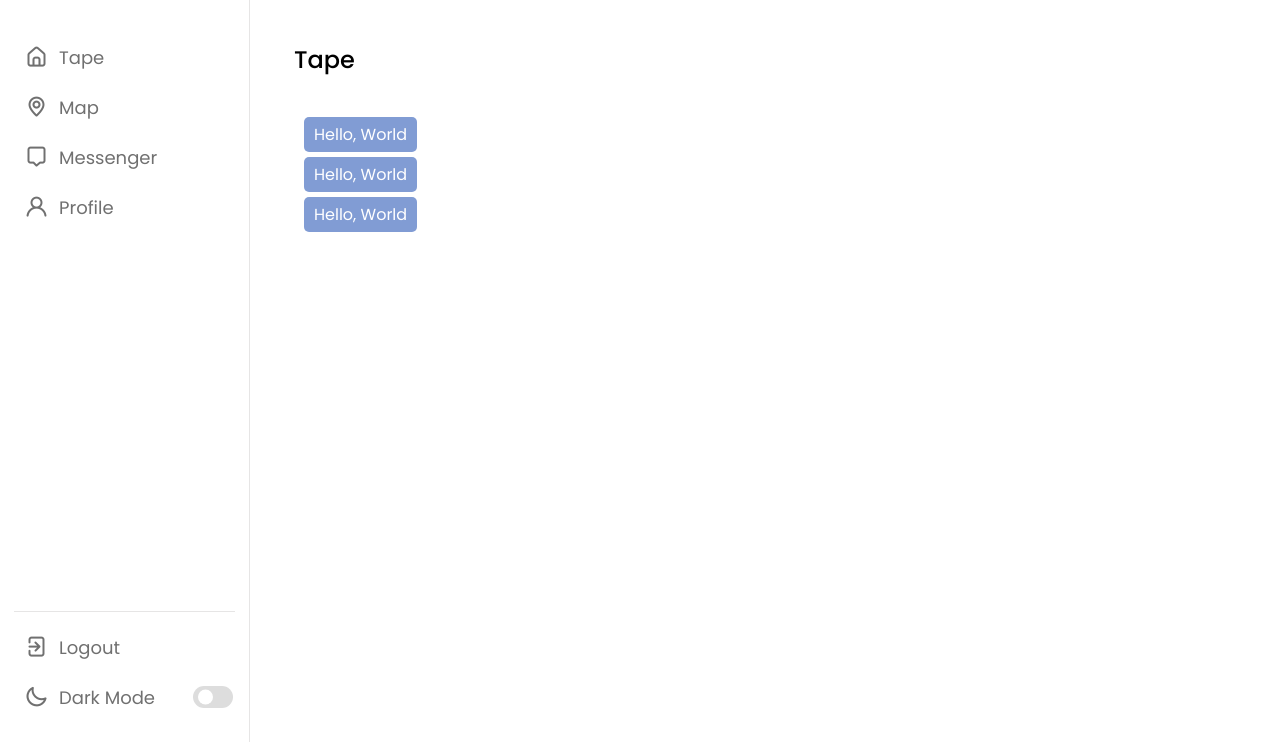
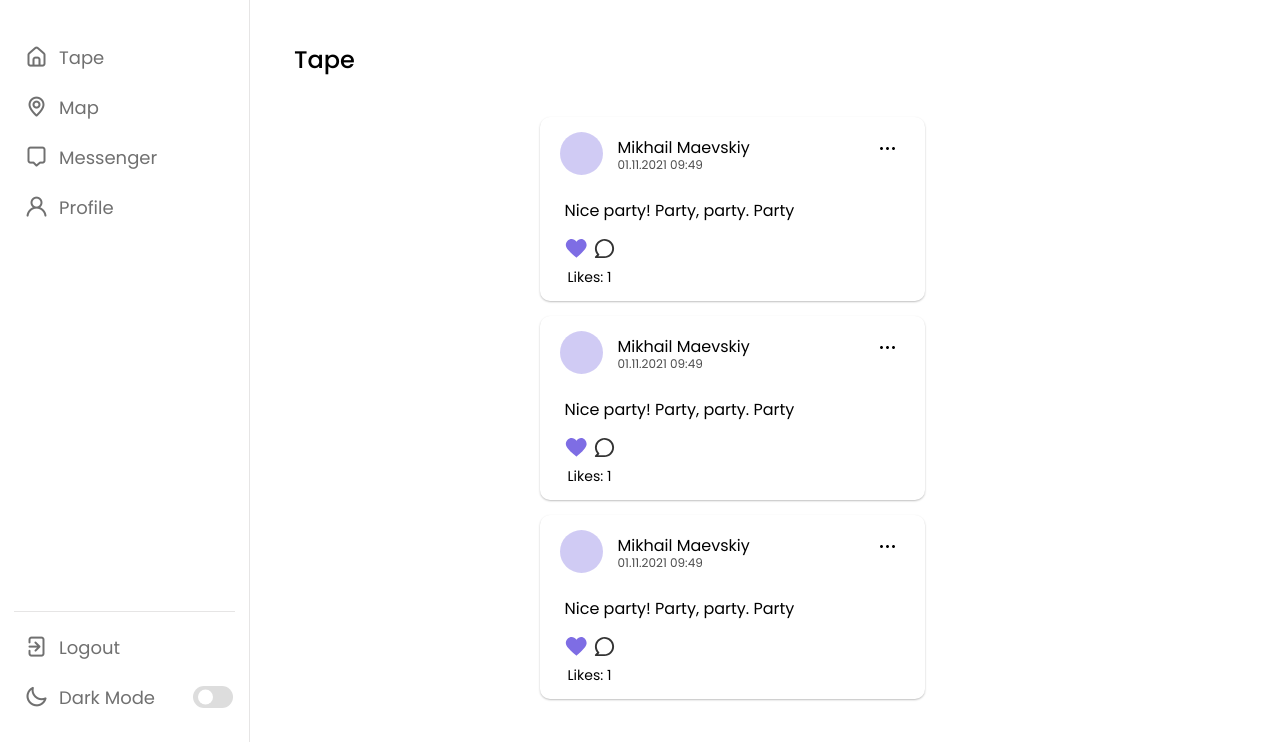
Before and after one commit to DEM-Corporation/Event-Web, a plain HTML site: page Admin Dashboard Panel/index.html in a window 1280 px wide. Shown: the part 58-800 px from the top of the page. Drawn offline with nearby package versions, Linux system fonts and the light colour scheme.

Commit message:
Was created html of review_item

```diff
--- a/Admin Dashboard Panel/script.js
+++ b/Admin Dashboard Panel/script.js
@@ -1,10 +1,21 @@
-function readAll(){ //this function reads all data from realtime database (invites and reviews)
+function readAll(){
     const box = document.querySelector(".box");
 
     let tag="";
 
     for (var i=0; i<3; i++){
-        tag += "<p class='il'> Hello, World </p>";
+        tag += `
+        <div class="review_item">
+        <img class="profile_image" src="Images/profile_circle.svg"> </img>
+        <p class="review_author_nickname"> Mikhail Maevskiy </p>
+        <p class="review_publication_date"> 01.11.2021 09:49</p>
+        <img class="review_image" src="Images/menu_icon.svg"></img>
+        <p class="main_text_review"> Nice party! Party, party. Party </p>
+        <img class="like_btn" src="Images/like_filled.svg"> </img>
+        <img class="comment_btn" src="Images/comment_icon.svg"> </img>
+        <p class="likes_txt"> Likes: 1</p>
+        </div>
+        `;
     }
 
     box.innerHTML = tag;
@@ -12,11 +23,13 @@ function readAll(){ //this function reads all data from realtime database (invit
 
 readAll();
 
+alert('hello');
+
 const body = document.querySelector("body"),
       modeToggle = body.querySelector(".mode-toggle");
       sidebar = body.querySelector("nav");
       sidebarToggle = body.querySelector(".sidebar-toggle"),
-      item = body.querySelector(".il");
+      item = body.querySelector(".review_item");
 
 
 let getMode = localStorage.getItem("mode");
@@ -49,7 +62,6 @@ sidebarToggle.addEventListener("click", () => {
 })
 
 
-//logic for switchable tabs
 const tabs = document.querySelectorAll('[data-tab-target]')
 const tabContents = document.querySelectorAll('[data-tab-content]')
 
--- a/Admin Dashboard Panel/style.css
+++ b/Admin Dashboard Panel/style.css
@@ -488,3 +488,69 @@ nav.close ~ .dashboard .top{
     background-color: #fff;
     color: #000;
 }
+
+.review_item{
+    position: relative;
+    width: 385px;
+    height: 184px;
+    color: #000;
+    background-color: #fff;
+    box-shadow: 0px 1px 2px rgba(0, 0, 0, 0.25);
+    border-radius: 10px;
+    margin-top: 15px;
+    margin-left: 25%;
+}
+
+.review_author_nickname{
+    position: absolute;
+    margin-top: 18px;
+    margin-left: 78px;
+}
+
+.review_publication_date{
+    position:absolute;
+    margin-left: 78px;
+    margin-top: 42px;
+    font-size: 12px;
+    line-height: 12px;
+    letter-spacing: 0.03 em;
+    color: rgba(0, 0, 0, 0.7);
+}
+
+.review_image{
+    position: absolute;
+    margin-left: 335px;
+    margin-top: 24px;
+}
+
+.main_text_review{
+    position: absolute;
+    margin-left: 25px;
+    margin-top: 81px;
+    font-size: 16px;
+}
+
+.likes_txt{
+    position: absolute;
+    margin-left: 28px;
+    margin-top: 150px;
+    font-size: 14px;
+}
+
+.like_btn{
+    position: absolute;
+    margin-left: 25px;
+    margin-top: 119px;
+}
+
+.comment_btn{
+    position: absolute;
+    margin-left: 53px;
+    margin-top: 120px;
+}
+
+.profile_image{
+    position: absolute;
+    margin-left: 20px;
+    margin-top: 15px;
+}
--- a/style.css
+++ /dev/null
@@ -1,7 +0,0 @@
-.il{
-    width: fit-content;
-    border-radius: 5px;
-    background-color: #5762c4;
-    color: #fff;
-    padding: 10px;
-}
```
Also changed, not shown: Admin Dashboard Panel/review_item.html (+39 -4 lines), indexx.html (deleted, +0 -14 lines), script.js (deleted, +0 -9 lines), Admin Dashboard Panel/Images/comment_icon.svg (added), Admin Dashboard Panel/Images/like_filled.svg (added), Admin Dashboard Panel/Images/profile_circle.svg (added).
